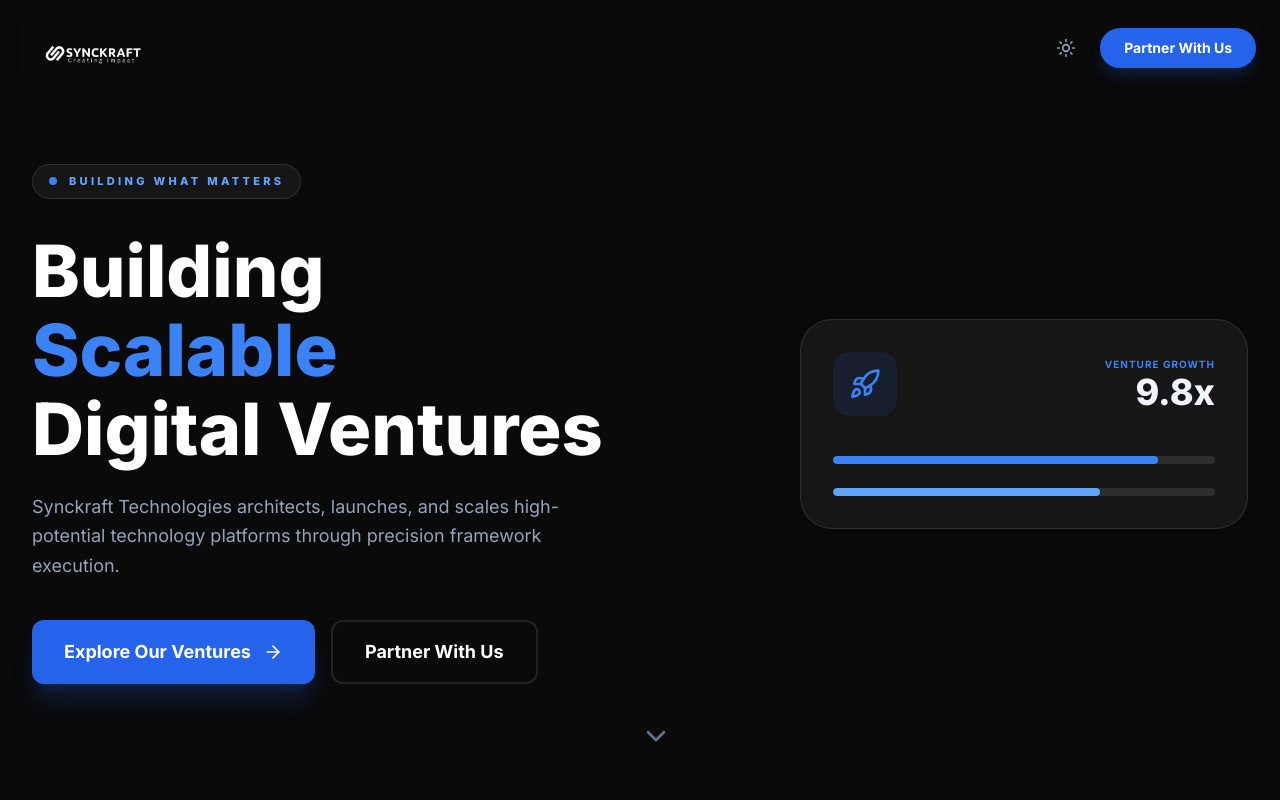
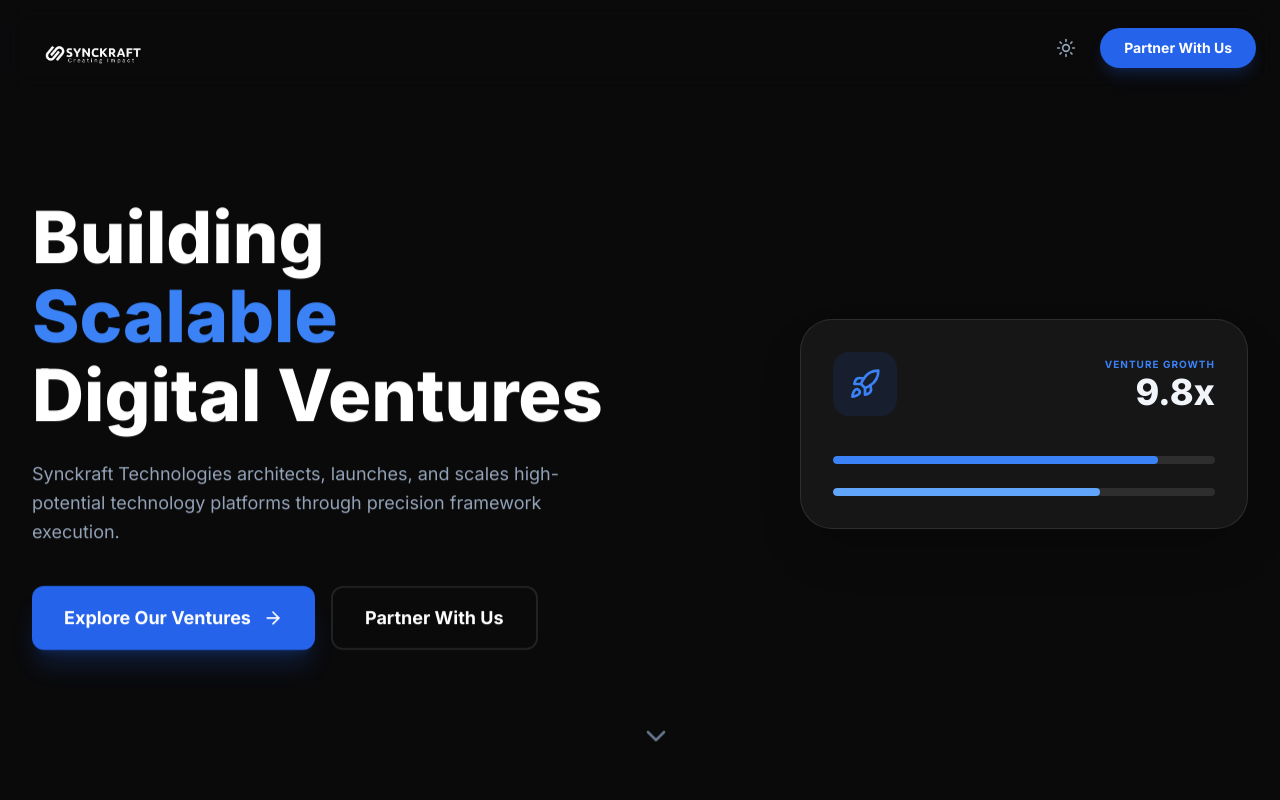
Before and after one commit to asiyashaikh02/synckraft-main, a React (Vite) app: page / in a window 1280 px wide. Shown: the top 800 px of the page. Built offline with nearby package versions, Linux system fonts and the light colour scheme.

Commit message:
building issue

```diff
--- a/components/Hero.tsx
+++ b/components/Hero.tsx
@@ -125,7 +125,7 @@
 
         <div className="reveal flex flex-col items-start">
           {/* THE BADGE WITH PULSING DOT */}
-          <div className={`inline-flex items-center gap-3 px-4 py-2 rounded-full mb-8 border transition-all ${
+          {/* <div className={`inline-flex items-center gap-3 px-4 py-2 rounded-full mb-8 border transition-all ${
             theme === 'dark' ? 'bg-white/5 border-white/10' : 'bg-blue-50 border-blue-100'
           }`}>
             <span className="relative flex h-2 w-2">
@@ -137,7 +137,7 @@
             }`}>
               Building What Matters
             </span>
-          </div>
+          </div> */}
 
           <h1 className={`font-black leading-[1.1] ${theme === 'dark' ? 'text-white' : 'text-slate-900'} text-[clamp(2.5rem,8vw,4.5rem)]`}>
             Building <span className="text-blue-500">Scalable</span><br />
```
